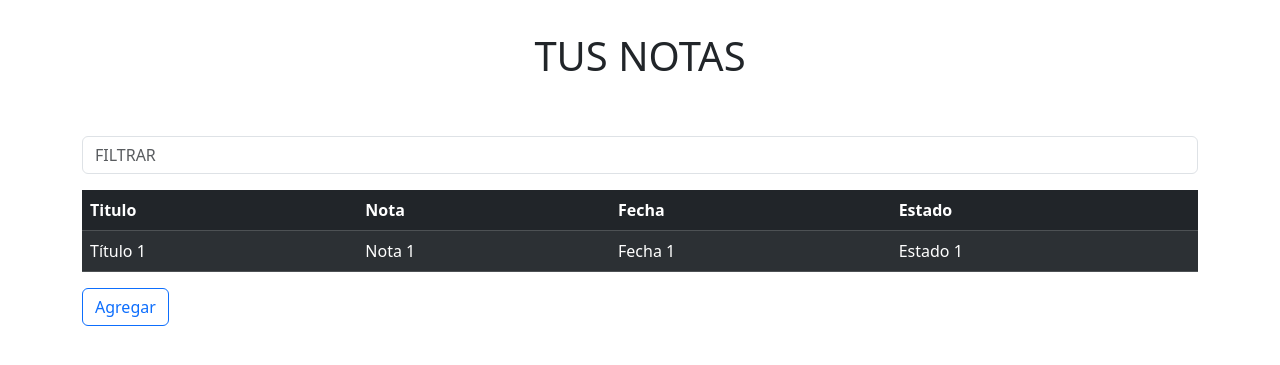
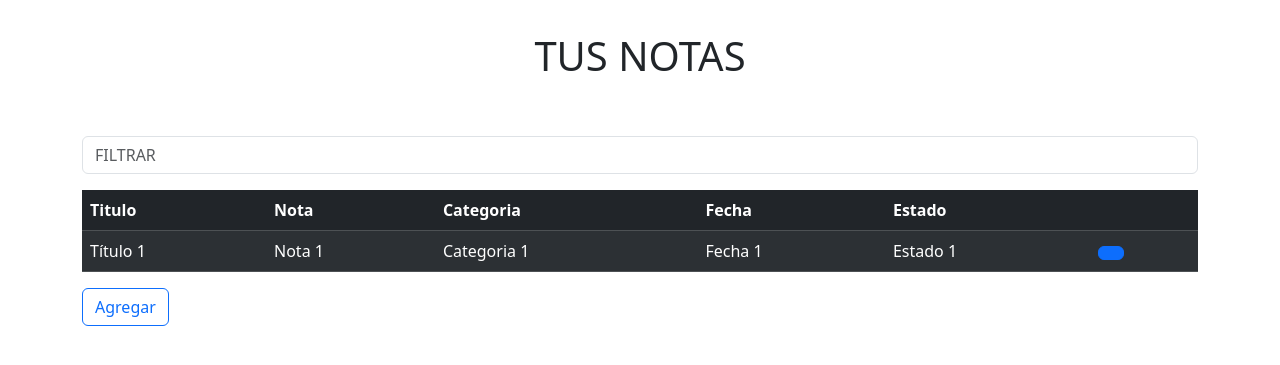
Before and after one commit to DanielCondia/proyecto-U-quinto, a PHP site: page / in a window 1280 px wide. Shown: the part 56-421 px from the top of the page. Run offline with PHP 8.4, Linux system fonts and the light colour scheme; some libraries are stand-ins or nearby versions.

Commit message:
se agrega boton eliminar y validacion de campos

```diff
--- a/trabajo_1/index.php
+++ b/trabajo_1/index.php
@@ -1,17 +1,20 @@
 <?php
-
+//funcion para validar los datos y agregarlos a la tabla
 $lista_tareas = array();
 
 if ($_SERVER['REQUEST_METHOD'] === 'POST') {
 
 	$titulo = htmlspecialchars($_POST['titulo']);
 	$fecha = htmlspecialchars($_POST['fecha']);
-	$nota = htmlspecialchars($_POST['nota']);
+	$categoria = htmlspecialchars($_POST['categoria']);
+    $nota = htmlspecialchars($_POST['nota']);
+
 
 	$fila = "
 	<tr>
 		<td>$titulo</td>
 		<td>$nota</td>
+        <td>$categoria</td>
 		<td>$fecha</td>
 		<td>
 			<label for='checked'>
@@ -19,6 +22,11 @@ if ($_SERVER['REQUEST_METHOD'] === 'POST') {
 			<input type='checkbox' class='form-check-input' value='tareaCheck' name='check' id='checked'/>
 			</label>
 		</td>
+        <td>
+            <button type='button' class='btn btn-primary' id='eliminar'>
+                <span class='glyphicon glyphicon-remove-sign'></span
+            </button>
+        </td>
 	</tr>
 	";
 
@@ -57,16 +65,24 @@ if ($_SERVER['REQUEST_METHOD'] === 'POST') {
                         <tr>
                             <th>Titulo</th>
                             <th>Nota</th>
+                            <th>Categoria</th>
                             <th>Fecha</th>
                             <th>Estado</th>
+                            <th></th>
                         </tr>
                     </thead>
                     <tbody class="contenidobusqueda">
 						<tr>
 							<td>Título 1</td>
 							<td>Nota 1</td>
+                            <td>Categoria 1</td>
 							<td>Fecha 1</td>
 							<td>Estado 1</td>
+                            <td>
+                                <button type="button" class="btn btn-primary" id="eliminar">
+                                    <span class="glyphicon glyphicon-remove-sign"></span>
+                                </button>
+                            </td>
 						</tr>
                     </tbody>
                 </table>
@@ -74,18 +90,22 @@ if ($_SERVER['REQUEST_METHOD'] === 'POST') {
                 <div id="agregar" class="collapse">
                     <form action="index.php" class="form" id="formulario" method="POST" target="_self" autocomplete="on">
                         <div class="row">
-                            <div class="col">
+                            <div class="col-6">
                                 <label for="titulo" class="form-label">Titulo</label>
-                                <input type="text" class="form-control" name="titulo" id="titulo"  data-bs-toggle="mensaje" title="coloca un titulo corto con eso te sera mas facil buscar la nota despues">
+                                <input type="text" class="form-control" name="titulo" id="titulo" required data-bs-toggle="mensaje" title="coloca un titulo corto con eso te sera mas facil buscar la nota despues">
                             </div>
-                            <div class="col">
+                            <div class="col-3">
+                                <label for="categoria" class="form-label">categoria</label>
+                                <input type="text" class="form-control" name="categoria" id="categoria" required data-bs-toggle="mensaje" title="aca escribe una categoria como trabajo o estudio">
+                            </div>
+                            <div class="col-3">
                                 <label for="date" class="form-label">Fecha</label>
-                                <input type="date" class="form-control" name="fecha" id="fecha">
+                                <input type="date" class="form-control" name="fecha" id="fecha" required>
                             </div>
                         </div>
 
                         <label for="Nota" class="form-label">Nota</label>
-                        <textarea name="nota" class="form-control" id="nota" rows="5"></textarea>
+                        <textarea name="nota" class="form-control" id="nota" rows="5" required></textarea>
 
                         <button type="submit" class="btn btn-outline-primary">Guardar</button>
                     </form>
@@ -147,7 +167,17 @@ if ($_SERVER['REQUEST_METHOD'] === 'POST') {
 
         })
 
-});
+        });
+
+        //funcion eliminar fila o tarea
+        let boteliminar = document.getElementById("eliminar");
+
+        boteliminar.addEventListener("click", () =>{
+            alert("se elimino la tarea")
+            event.target.parentNode.parentNode.remove()
+        });
+
+
     </script>
 </body>
 </html>
```
